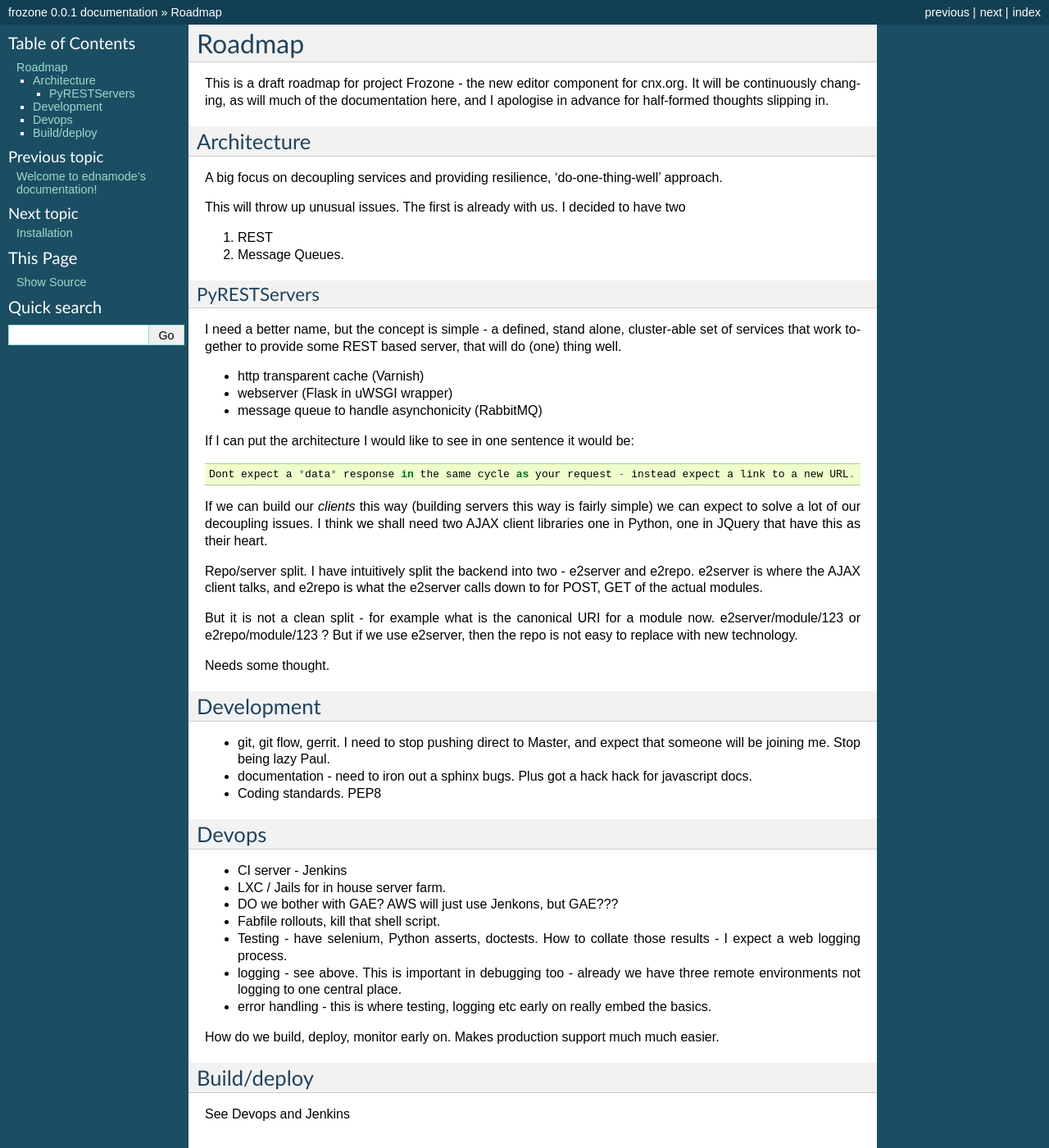
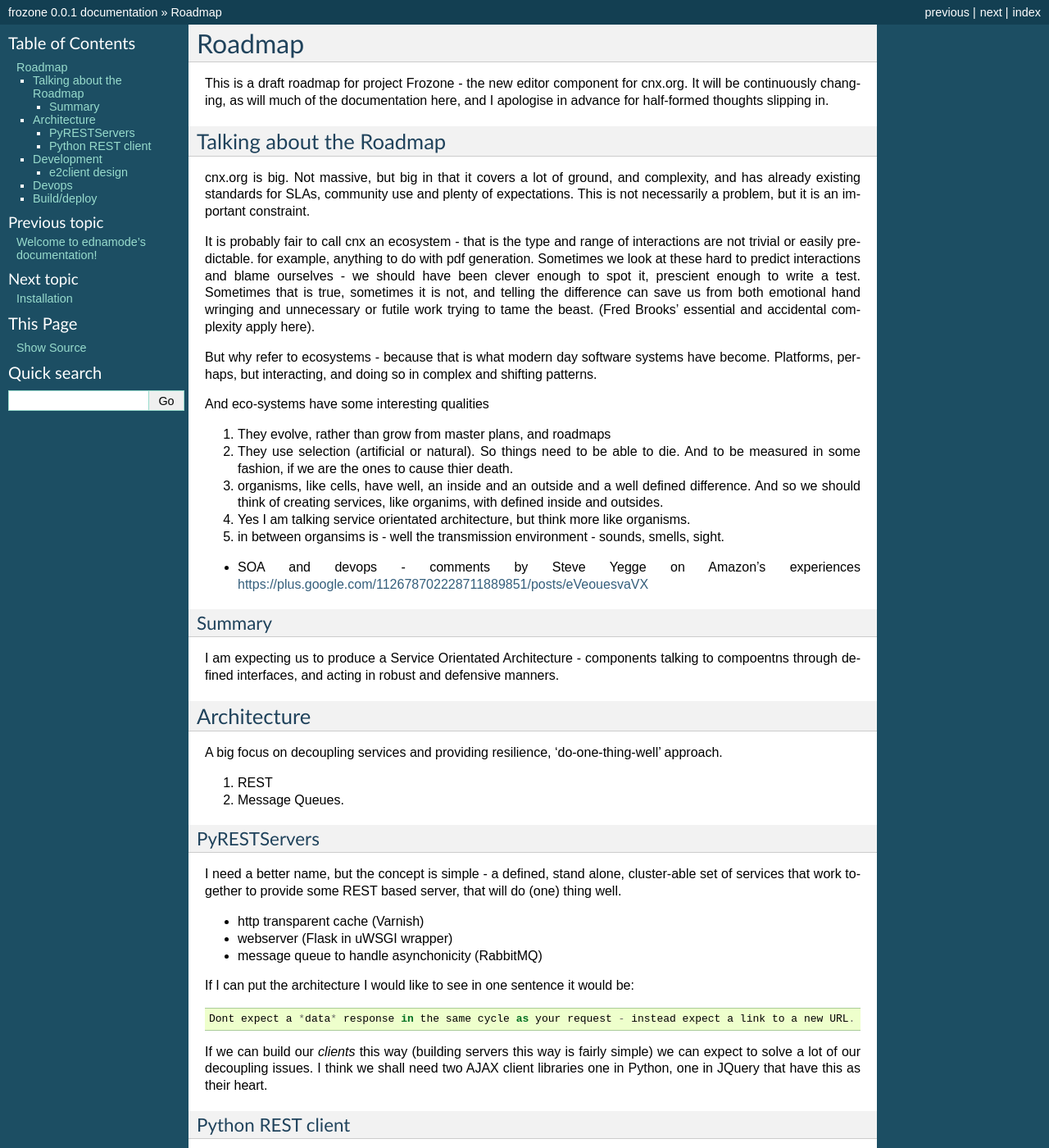
Before and after one commit to zniper/rhaptos2.repo, a Sphinx documentation site: the page built from docs/roadmap.rst, in a window 1280 px wide and 1400 px high. Shown: the whole window at 82% size. Built offline with Sphinx 7.4.7, drawn with Linux system fonts in a browser that asks for light colours; some of the changed text lies outside the part shown.

Commit message:
pre-gitflow prep

```diff
--- a/docs/roadmap.rst
+++ b/docs/roadmap.rst
@@ -2,22 +2,79 @@
 Roadmap
 =======
 
-This is a draft roadmap for project Frozone - the new editor component for cnx.org.
-It will be continuously changing, as will much of the documentation here, and I apologise in
-advance for half-formed thoughts slipping in.
+This is a draft roadmap for project Frozone - the new editor component
+for cnx.org.  It will be continuously changing, as will much of the
+documentation here, and I apologise in advance for half-formed
+thoughts slipping in.
 
+
+Talking about the Roadmap
+-------------------------
+
+
+
+
+cnx.org is big.  Not massive, but big in that it covers a lot of
+ground, and complexity, and has already existing standards for SLAs,
+community use and plenty of expectations.  This is not necessarily a
+problem, but it is an important constraint.
+
+It is probably fair to call cnx an ecosystem - that is the type and
+range of interactions are not trivial or easily predictable.  for
+example, anything to do with pdf generation.  Sometimes we look at
+these hard to predict interactions and blame ourselves - we should
+have been clever enough to spot it, prescient enough to write a test.
+Sometimes that is true, sometimes it is not, and telling the
+difference can save us from both emotional hand wringing and
+unnecessary or futile work trying to tame the beast. (Fred Brooks'
+essential and accidental complexity apply here).
+
+But why refer to ecosystems - because that is what modern day software
+systems have become.  Platforms, perhaps, but interacting, and doing
+so in complex and shifting patterns.
+
+And eco-systems have some interesting qualities
+
+1. They evolve, rather than grow from master plans, and roadmaps
+
+2. They use selection (artificial or natural).  So things need to be
+   able to die.  And to be measured in some fashion, if we are the
+   ones to cause thier death.
+
+3. organisms, like cells, have well, an inside and an outside and a
+   well defined difference.  And so we should think of creating
+   services, like organims, with defined inside and outsides.
+
+4. Yes I am talking service orientated architecture, but think more
+   like organisms.
+
+5. in between organsims is - well the transmission environment -
+   sounds, smells, sight.
+
+
+
+* SOA and devops - comments by Steve Yegge on Amazon's experiences
+  https://plus.google.com/112678702228711889851/posts/eVeouesvaVX
+
+
+Summary
+~~~~~~~
+
+I am expecting us to produce a Service Orientated Architecture - components talking to compoentns
+through defined interfaces, and acting in robust and defensive manners.
 
 
 Architecture
 ------------
 
 
-A big focus on decoupling services and providing resilience, 'do-one-thing-well' approach.
-
-This will throw up unusual issues. The first is already with us.  I decided to have two
+A big focus on decoupling services and providing resilience,
+'do-one-thing-well' approach.
 
 1. REST
 2. Message Queues.
+
+
 
 PyRESTServers
 ~~~~~~~~~~~~~
@@ -38,12 +95,25 @@ If we can build our *clients* this way (building servers this way is fairly simp
 expect to solve a lot of our decoupling issues.  I think we shall need two AJAX client libraries
 one in Python, one in JQuery that have this as their heart.
 
+Python REST client
+~~~~~~~~~~~~~~~~~~
+
+This is still a massive requirement.  As you can see in frozone, a python POST client is trivial.
+But we need a relaible client, that can handle network outages, retry, avoid breaking non-idempotency,
+can deal with a wide range of errors and tests.  Can be part of a test / monitoring suite.
+
+
+
 Repo/server split.  I have intuitively split the backend into two - e2server and e2repo.  e2server is
 where the AJAX client talks, and e2repo is what the e2server calls down to for POST, GET of the actual modules.
+Nah I am being a bit dense.  There is nothing that the e2server -> e2repo cannot do that is not better done by exposing
+e2repo directly, and having a shared message queue.  My usecases were something like ::
 
-But it is not a clean split - for example what is the canonical URI for a module now.  e2server/module/123 or e2repo/module/123 ?  But if we use e2server, then the repo is not easy to replace with new technology.
+  * translate urls ala bit.ly from meaningful to canonical
+  * server front ends the repo, so we can shift storage as and when.  Well REST webserver on e2repo does that quite well enough
+  * server might want to perform other functions - like translate html5 > cnxml and then push cnxml to legacy repo.
+    It can by listening on e2repo message queue.
 
-Needs some thought.
 
 
 Development
@@ -55,6 +125,12 @@ Development
 * documentation - need to iron out a sphinx bugs.  Plus got a hack hack for javascript docs.
 
 * Coding standards. PEP8
+
+e2client design
+~~~~~~~~~~~~~~~
+
+Want to see good examples of lazy loading the client, and how we can most effectively work with a real desinger (you know , they own the CSS, and can change certain parts of HTML, etc)  Dont be too prescriptive here but be aware.
+
 
 
 Devops
```
Also changed, not shown: docs/install-os.rst (added, +46 -0 lines), 2 other files.
